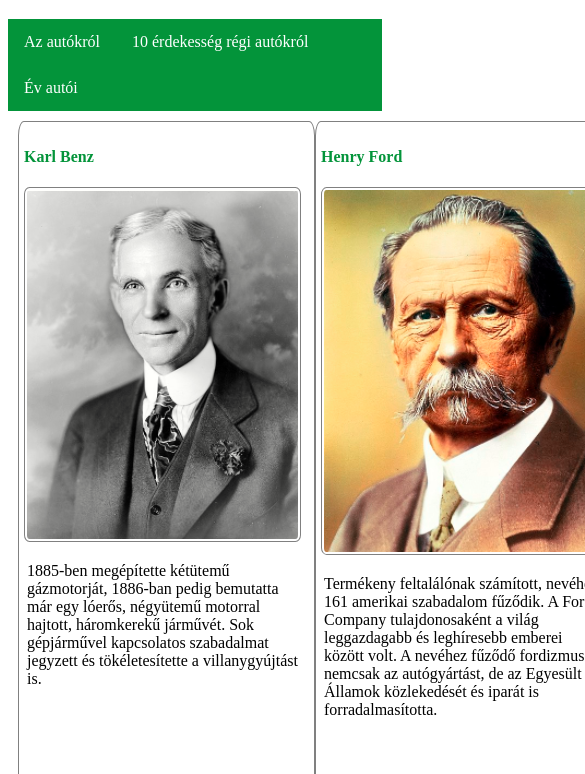
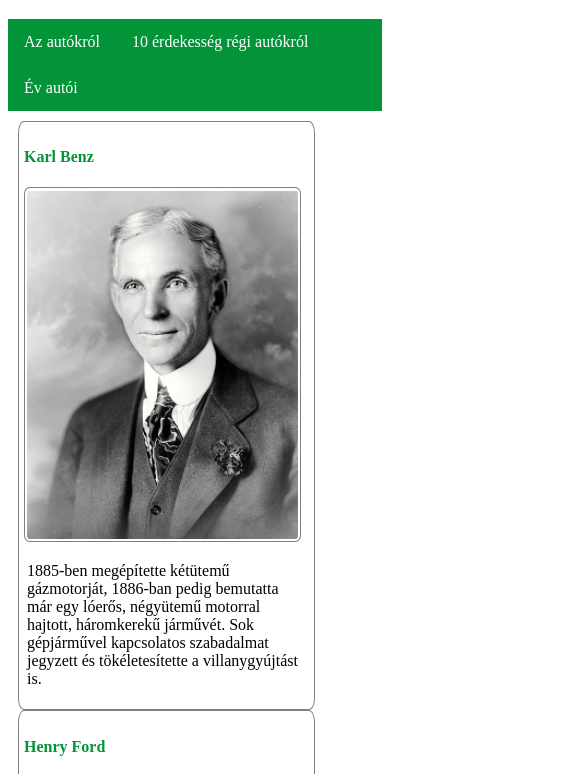
Before and after one commit to baalintka/regi_autok_SZB, a plain HTML site: page index.html in a window 390 px wide. Shown: the part 61-835 px from the top of the page, 585 px wide, since content can reach past the window. Drawn offline with Linux system fonts and the light colour scheme.

Commit message:
reszponziv

```diff
--- a/index.html
+++ b/index.html
@@ -35,7 +35,7 @@
             <img src="feltatalo2.png" alt="inventor2">
             <p>Termékeny feltalálónak számított, nevéhez 161 amerikai szabadalom fűződik. A Ford Company tulajdonosaként a világ leggazdagabb és leghíresebb emberei között volt. A nevéhez fűződő fordizmus nemcsak az autógyártást, de az Egyesült Államok közlekedését és iparát is forradalmasította.</p>
         </div>
-        <div class="autok">
+        <div class="autokindex">
           <img src="ot.jpg" alt="auto">
           <img src="ot.jpg" alt="auto">
           <img src="ot.jpg" alt="auto">
--- a/style.css
+++ b/style.css
@@ -25,6 +25,7 @@ ul {
     padding: 10px;
     display: grid;
     grid-template-columns: 1fr 1fr 1fr;
+
  }
  .feltalalo{
     width: 285px;
@@ -87,3 +88,10 @@ tr:nth-child(even) {
 .forras{
   margin-top: 10px;
 }
+@media only screen and (max-width: 700px) {
+  .karlhenry{
+    display: grid;
+    grid-template-columns: 1fr;
+  }
+
+}
```
